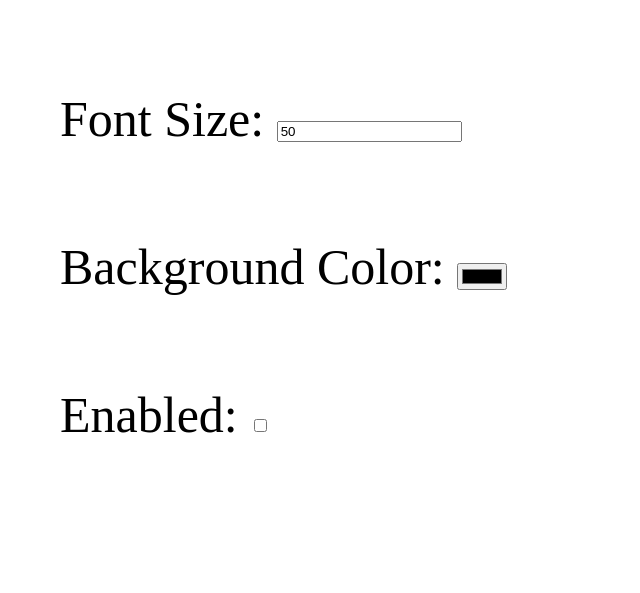
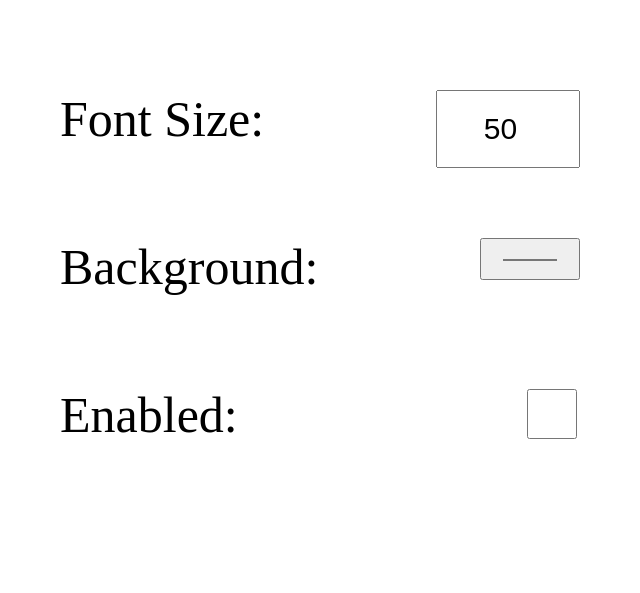
Before and after one commit to theahura/select-zoom-extension, a browser extension: page settings.html in a window 1280 px wide. Shown: the whole page, without its empty margins (38-678 px from the left). Drawn offline with nearby package versions, Linux system fonts and the light colour scheme.

Commit message:
Settings UI is done, now on to code.

```diff
--- a/main.css
+++ b/main.css
@@ -11,6 +11,9 @@
 	display: none;
 	line-height: 45px;
 	z-index:1000;
+	border-style: solid;
+	border-width: 2px;
+	color: black;
 
   -webkit-touch-callout: none; /* iOS Safari */
     -webkit-user-select: none; /* Safari */
--- a/main.js
+++ b/main.js
@@ -24,7 +24,8 @@
 	}
 
 	$('body').append('<div id="selectZoomHover"></div>');
-	$('#selectZoomHover').css('background-color', 'rgba(66, 134, 244, 0.9)');
+	$('#selectZoomHover').css('background-color', 'rgba(220, 220, 220, 0.9)');
+	$('#selectZoomHover').css('z-index', '10000');
 
 	chrome.runtime.onMessage.addListener(function(request, sender) {
 		if (request.action && request.action === 'toggle') {
--- /dev/null
+++ b/popup.js
@@ -0,0 +1 @@
+alert('loaded');
--- a/settings.html
+++ b/settings.html
@@ -2,6 +2,7 @@
 <html>
   <head>
     <title>Select and Zoom Settings</title>
+		<script src="https://ajax.googleapis.com/ajax/libs/jquery/3.2.1/jquery.min.js"></script>
 		<style>
 
 			ul, li {
@@ -18,6 +19,39 @@
 			.settings li {
 				margin: 90px;
 				font-size: 50px;
+				vertical-align: middle;
+			}
+
+			.settings li input {
+				float: right;
+			}
+
+			.settings li input[type=number] {
+				margin-left: 20px;
+				width: 100px;
+				padding: 20px;
+				text-align: center;
+				font-size: 30px;
+
+				vertical-align: middle;
+			}
+
+			.settings li input[type=color] {
+				margin-left: 20px;
+				width: 100px;
+				padding: 20px;
+				text-align: center;
+				font-size: 30px;
+
+				vertical-align: middle;
+			}
+
+			.settings li input[type=checkbox] {
+				margin-left: 20px;
+				width: 50px;
+				height: 50px;
+
+				vertical-align: middle;
 			}
 
 		</style>
@@ -25,14 +59,15 @@
   <body>
 		<ul class='settings'>
 			<li>
-				Font Size: <input type="text" value="50"></br>
+				Font Size: <input type="number" value="50"></br>
 		  </li>
 		  <li>
-				Background Color: <input type="color"></br>
+				Background: <input type="color" value="#dcdcdc"></br>
 			</li>
 			<li>
-				Enabled: <input type="checkbox">
+				Enabled: <input class='enabled' type="checkbox">
 			</li>
 		</ul>
+	<script src='popup.js'></script>
   </body>
 </html>
```
